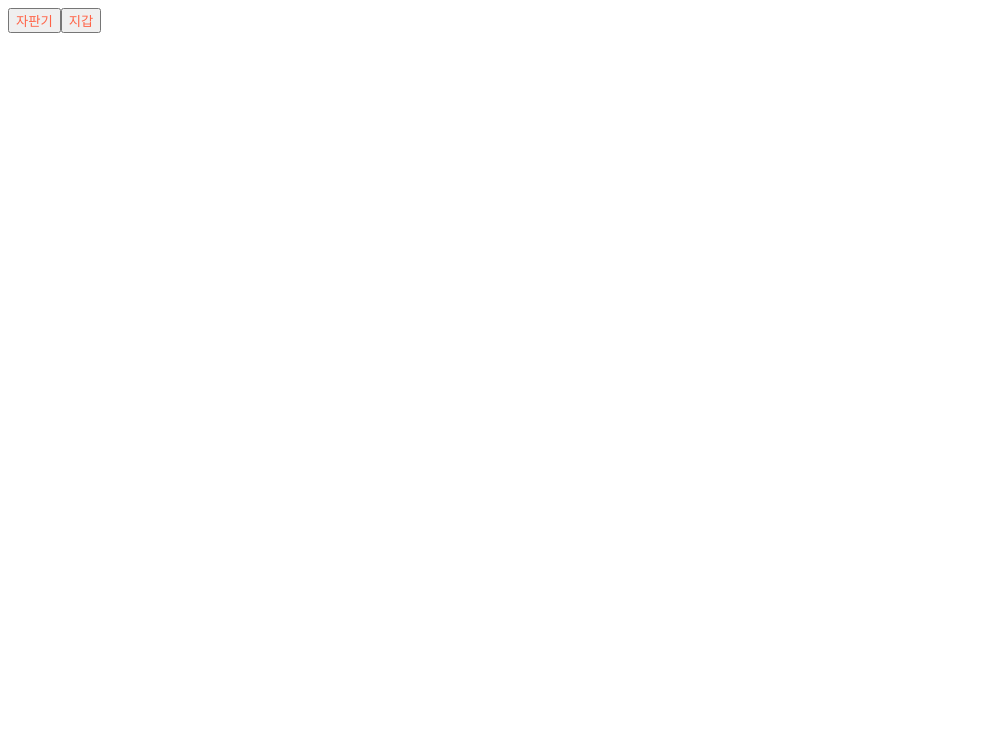
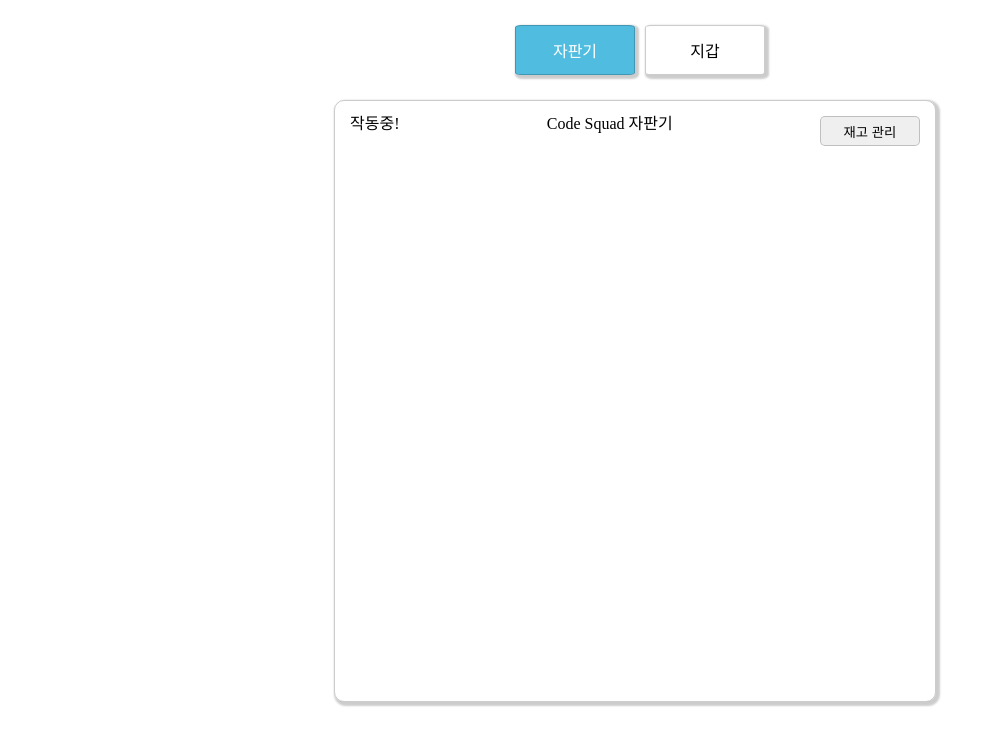
Before and after one commit to codesquad-members-2022/fe-vm, a React (Create React App) app: page / in a window 1280 px wide. Shown: the top 746 px of the page, without its empty margins (0-996 px from the left). Built offline with nearby package versions, Linux system fonts and the light colour scheme.

Commit message:
[feat] header Style 및 토글 기능 구현

```diff
--- a/src/App.js
+++ b/src/App.js
@@ -1,17 +1,20 @@
 import { useState } from 'react';
+import GlobalStlyes from './Assets/GlobalStyles';
 import { Header } from './components/header/header';
+import { Main } from './components/main/main';
 import './App.css';
 
 function App() {
   const [isVMClicked, setVMClicked] = useState(true);
-  const [isWalletClicked, setWalletClicked] = useState(true);
-
+  const [isWalletClicked, setWalletClicked] = useState(false);
   return (
     <>
+      <GlobalStlyes />
       <Header
         VMStateObj={{ isVMClicked, setVMClicked }}
         WalletStateObj={{ isWalletClicked, setWalletClicked }}
       />
+      <Main isVMClicked={isVMClicked} isWalletClicked={isWalletClicked} />
     </>
   );
 }
--- a/src/components/header/header.js
+++ b/src/components/header/header.js
@@ -1,4 +1,9 @@
 import styled from 'styled-components';
+import {
+  Common_Button,
+  Max_width,
+  Flex_Center,
+} from '../../Assets/CommonStyle';
 
 export const Header = ({ VMStateObj, WalletStateObj }) => {
   const { isVMClicked, setVMClicked } = VMStateObj;
@@ -13,23 +18,33 @@ export const Header = ({ VMStateObj, WalletStateObj }) => {
   };
 
   return (
-    <div>
+    <StyleHeader>
       <VMButton isClick={isVMClicked} onClick={handleVMClick}>
         자판기
       </VMButton>
       <WalletButton isClick={isWalletClicked} onClick={handleWalletClick}>
         지갑
       </WalletButton>
-    </div>
+    </StyleHeader>
   );
 };
 
-const VMButton = styled.button`
-  color: ${({ isClick }) => isClick && 'tomato'};
+const StyleHeader = styled.div`
+  ${Flex_Center}
+  ${Max_width}
+  margin: 0 auto;
+  height: 100px;
+`;
+
+const VMButton = styled(Common_Button)`
+  color: ${({ isClick }) => isClick && 'white'};
+  background-color: ${({ isClick }) => isClick && '#50BCDF'};
+  cursor: pointer;
+  margin-right: 10px;
+`;
+
+const WalletButton = styled(Common_Button)`
+  color: ${({ isClick }) => isClick && 'white'};
+  background-color: ${({ isClick }) => isClick && '#50BCDF'};
   cursor: pointer;
 `;
-
-const WalletButton = styled.button`
-  color: ${({ isClick }) => isClick && 'tomato'};
-  cursor: pointer;
-`;
```
